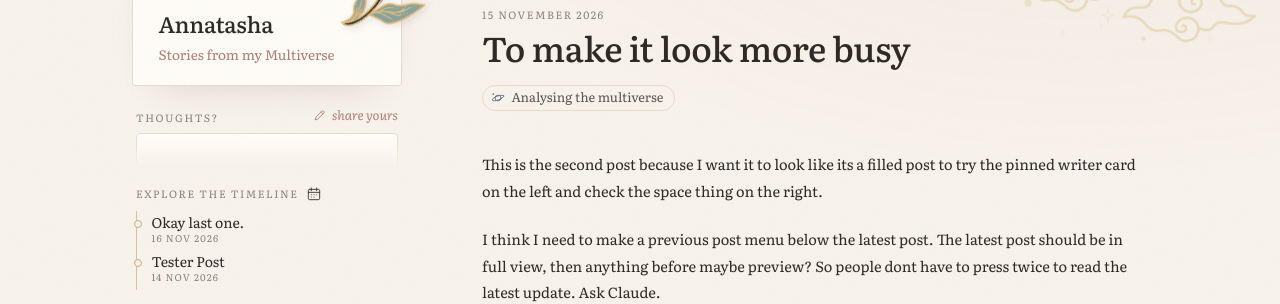
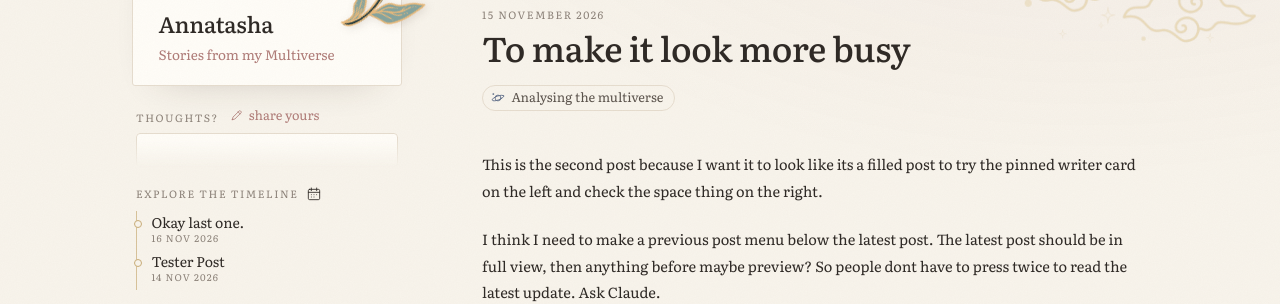
Before and after one commit to joliecodes/annatasha, a Jekyll site: the page built from _posts/2026-11-15-to-make-it-look-more-busy.md, in a window 1280 px wide. Shown: the part 152-456 px from the top of the page. Built offline with Jekyll 4.4.1, drawn with Linux system fonts in a browser that asks for light colours.

Commit message:
Thoughts: share yours beside heading, upright; small-caps names
Co-Authored-By: Claude Opus 5.5 <noreply@anthropic.com>
Claude-Session: https://claude.ai/code/session_01H42t2MWQU4LZnCXKDr1JmC

```diff
--- a/assets/style.css
+++ b/assets/style.css
@@ -207,9 +207,9 @@ h1,h2{font-weight:500;letter-spacing:-.01em;line-height:1.15}
 .thoughts-form textarea{resize:vertical;min-height:62px;line-height:1.45}
 .thoughts-form input:focus,.thoughts-form textarea:focus{outline:none;border-color:var(--rose)}
 .thoughts-captcha:empty{display:none}
-.thoughts-top{display:flex;align-items:baseline;justify-content:space-between;gap:.5rem;margin:0 0 .5rem}
+.thoughts-top{display:flex;align-items:baseline;gap:.7rem;margin:0 0 .5rem}
 .thoughts-top .thoughts-head{margin:0}
-.thoughts-toggle{display:inline-flex;align-items:center;gap:.3rem;font:inherit;font-size:.8rem;font-style:italic;color:var(--rose);background:none;border:0;padding:0;cursor:pointer}
+.thoughts-toggle{display:inline-flex;align-items:center;gap:.3rem;font:inherit;font-size:.8rem;font-style:normal;color:var(--rose);background:none;border:0;padding:0;cursor:pointer}
 .thoughts-toggle svg{width:14px;height:14px}
 .thoughts-toggle:hover,.thoughts-toggle.is-open{text-decoration:underline;text-underline-offset:3px}
 .thoughts-form{padding-bottom:.2rem}
@@ -223,11 +223,11 @@ h1,h2{font-weight:500;letter-spacing:-.01em;line-height:1.15}
 .thought{padding:.65rem 0;border-bottom:1px solid var(--line)}
 .thought:last-child{border-bottom:0}
 .thought-meta{display:flex;justify-content:space-between;align-items:baseline;gap:.5rem;margin:0 0 .15rem}
-.thought-name{font-size:.82rem;font-weight:500;color:var(--ink)}
+.thought-name{font-size:.64rem;letter-spacing:.14em;text-transform:uppercase;font-weight:500;color:var(--ink)}
 .thought-date{font-size:.58rem;letter-spacing:.12em;text-transform:uppercase;color:var(--muted)}
 .thought-msg{margin:0;font-size:.82rem;line-height:1.5;color:var(--soft);white-space:pre-wrap;overflow-wrap:anywhere}
 .thought-reply{margin:.5rem 0 0 .2rem;padding-left:.6rem;border-left:2px solid var(--rose)}
-.thought-reply .thought-name{color:var(--rose);font-style:italic;font-weight:400}
+.thought-reply .thought-name{color:var(--rose);font-weight:500}
 .thoughts-empty{padding:.7rem 0 .2rem;font-size:.8rem;font-style:italic;color:var(--muted)}
 .date,.post-card .date,.post-head .date,.cal-card .date{font-style:normal;text-transform:uppercase;letter-spacing:.14em;font-size:.66rem;color:var(--muted)}
 .timeline span,.more-stories li span{text-transform:uppercase;letter-spacing:.12em;font-size:.6rem}
```
